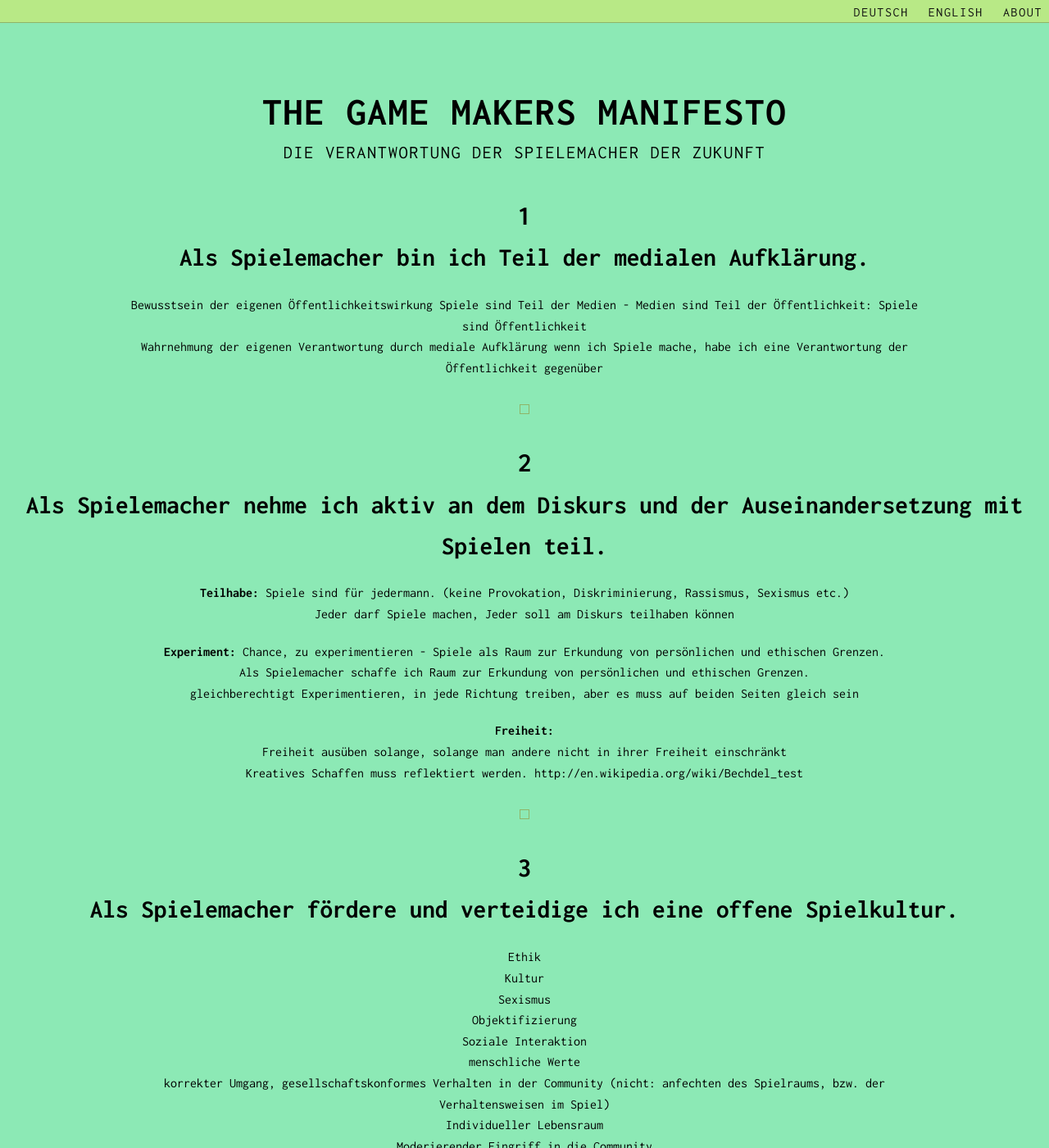
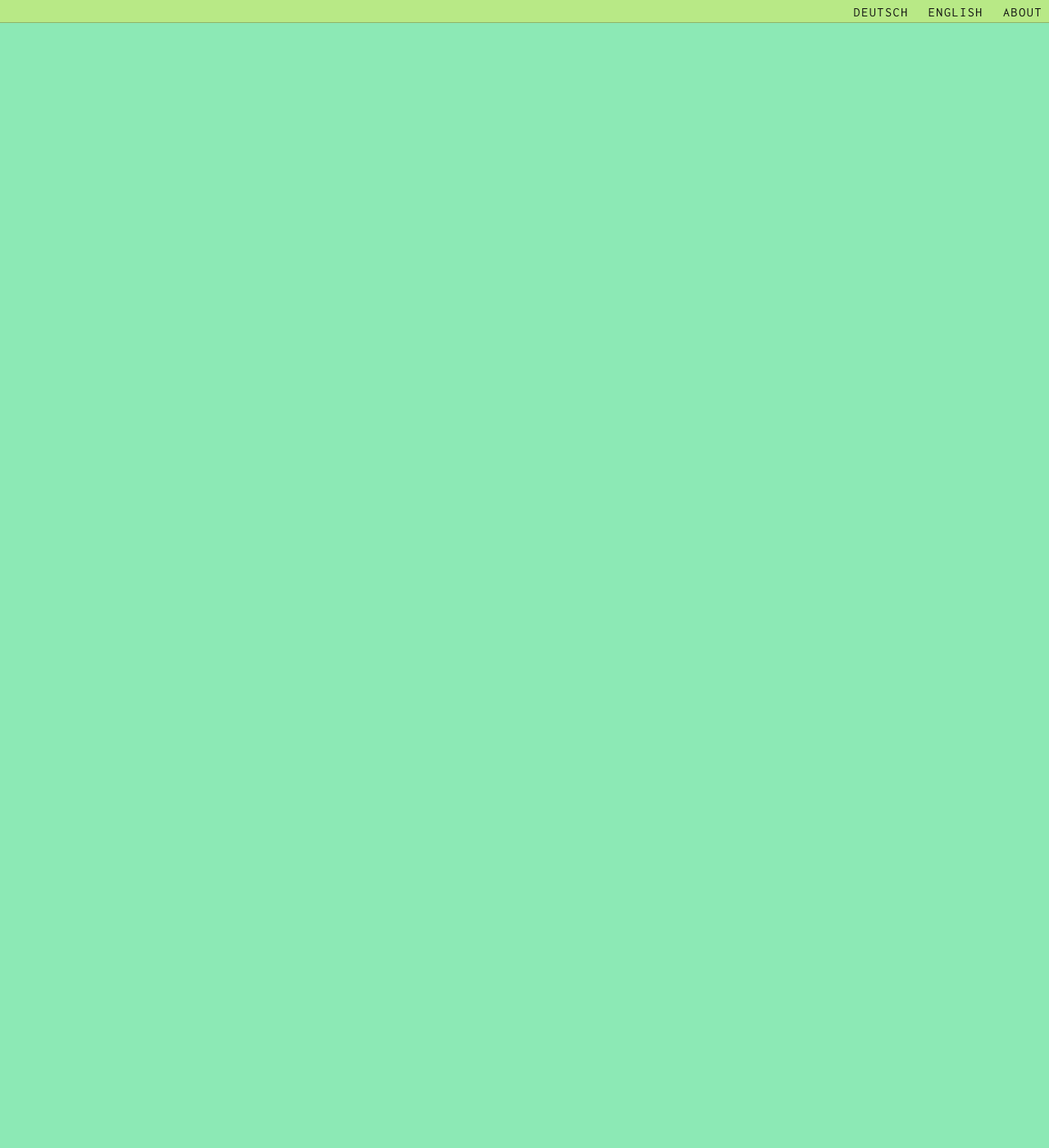
Before and after one commit to gamemakersmanifesto/gamemakersmanifesto.github.io, a Jekyll site: the page built from index.html, in a window 1280 px wide and 1400 px high. Shown: the whole window at 82% size. Built offline with Jekyll 4.4.1, drawn with Linux system fonts in a browser that asks for light colours; some of the changed text lies outside the part shown.

Commit message:
Update manifest.html

```diff
--- a/_layouts/manifest.html
+++ b/_layouts/manifest.html
@@ -1,38 +1,3 @@
 ---
 layout: default
 ---
-
-<div class="content" lang="de">
-	<h1>The Game Makers Manifesto</h1>
-		<p>Die Verantwortung der Spielemacher der Zukunft</p>
-	<ol>
-		<li><h2>Als Spielemacher bin ich Teil der medialen Aufklärung.</h2>
-			<p>Bewusstsein der eigenen Öffentlichkeitswirkung Spiele sind Teil der Medien - Medien sind Teil der Öffentlichkeit: Spiele sind Öffentlichkeit
-			<br>Wahrnehmung der eigenen Verantwortung durch mediale Aufklärung wenn ich Spiele mache, habe ich eine Verantwortung der Öffentlichkeit gegenüber</p>
-		</li>
-
-		<li><h2>Als Spielemacher nehme ich aktiv an dem Diskurs und der Auseinandersetzung mit Spielen teil.</h2>
-			<p><strong>Teilhabe:</strong> Spiele sind für jedermann. (keine Provokation, Diskriminierung, Rassismus, Sexismus etc.)
-			<br>Jeder darf Spiele machen, Jeder soll am Diskurs teilhaben können</p>
-			<p><strong>Experiment:</strong> Chance, zu experimentieren - Spiele als Raum zur Erkundung von persönlichen und ethischen Grenzen.
-			<br>Als Spielemacher schaffe ich Raum zur Erkundung von persönlichen und ethischen Grenzen.
-			<br>gleichberechtigt Experimentieren, in jede Richtung treiben, aber es muss auf beiden Seiten gleich sein</p>
-			<p><strong>Freiheit:</strong>
-			<br>Freiheit ausüben solange, solange man andere nicht in ihrer Freiheit einschränkt
-			<br>Kreatives Schaffen muss reflektiert werden. http://en.wikipedia.org/wiki/Bechdel_test</p>
-		</li>
-
-		<li><h2>Als Spielemacher fördere und verteidige ich eine offene Spielkultur.</h2>
-			<p>Ethik
-			<br>Kultur
-			<br>Sexismus
-			<br>Objektifizierung
-			<br>Soziale Interaktion
-			<br>menschliche Werte
-			<br>korrekter Umgang, gesellschaftskonformes Verhalten in der Community (nicht: anfechten des Spielraums, bzw. der Verhaltensweisen im Spiel)
-			<br>Individueller Lebensraum
-			<br>Moderierender Eingriff in die Community
-			<br>Anstand</p>
-		</li>
-	</ol>
-</div>
```
